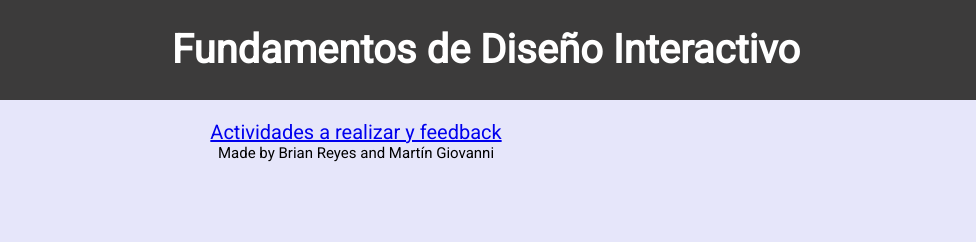
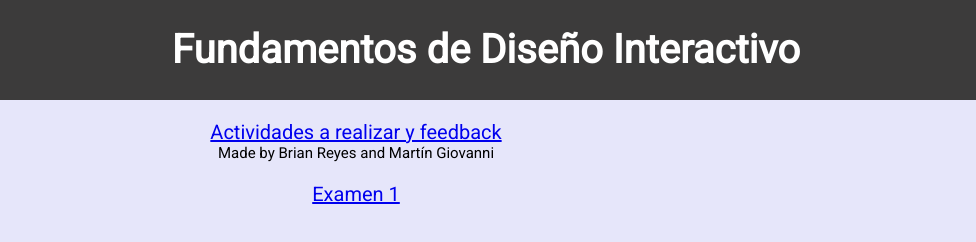
Before and after one commit to Brian-RG/TheRealGiovas.github.io, a plain HTML site: page index.html in a window 1280 px wide. Shown: the full height of the page, 304-1280 px from the left. Drawn offline with Linux system fonts and the light colour scheme.

Commit message:
Update index.html

```diff
--- a/index.html
+++ b/index.html
@@ -18,6 +18,9 @@
         <li><a href="Planeacion.html"> Actividades a realizar y feedback </a> </li>
         <li id="nombres">Made by Brian Reyes and Martín Giovanni</li>
       </ul>
+      <ul class="list">
+        <li><a href="examen.html"> Examen 1 </a></li>
+      </ul>
     </div>
   </body>
 </html>
```
